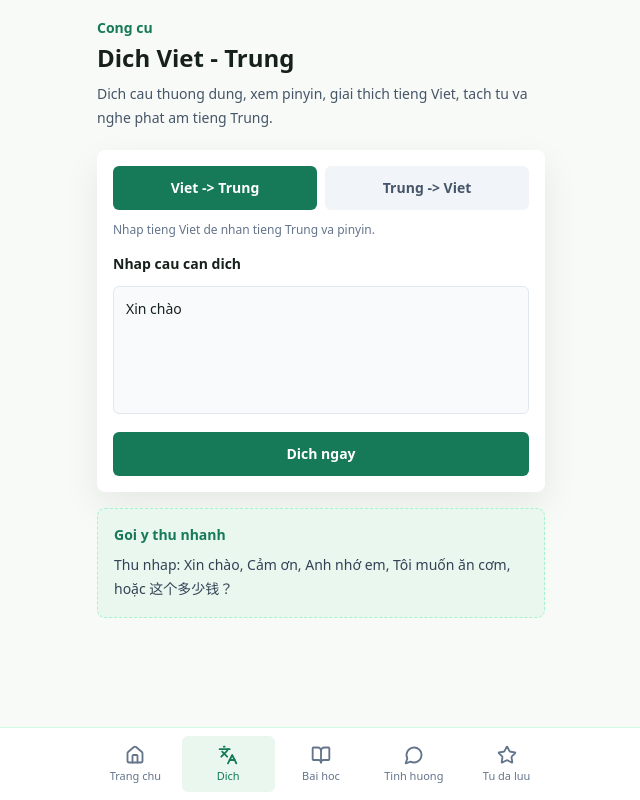
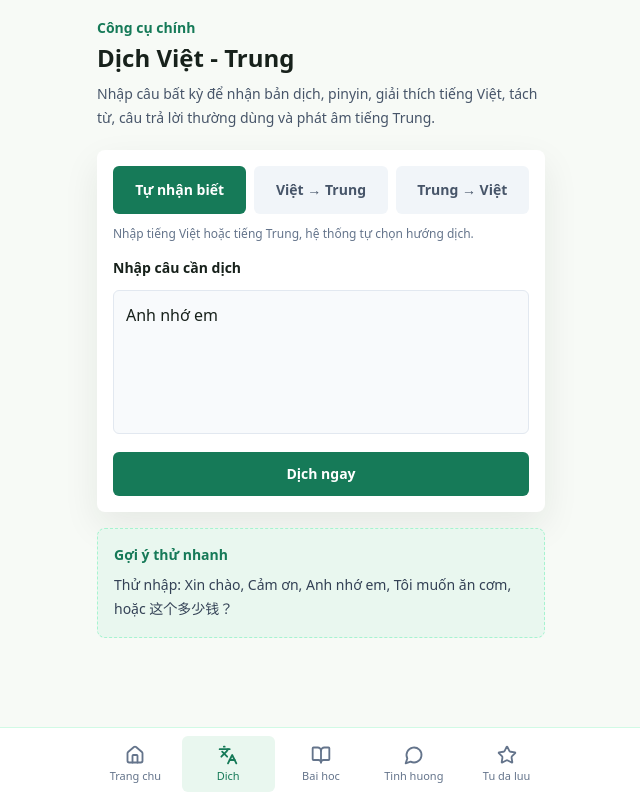
Before and after one commit to xiaoyan-yn/vietnamese-chinese-learning-app, a Next.js app: page /translate in a window 1280 px wide. Shown: the whole page, without its empty margins (319-959 px from the left). Built offline with nearby package versions, Linux system fonts and the light colour scheme.

Commit message:
Update V1.1 translation engine: app/translate/page.tsx

```diff
--- a/app/translate/page.tsx
+++ b/app/translate/page.tsx
@@ -3,18 +3,31 @@
 import { useState } from "react";
 import { TranslationResult } from "@/components/TranslationResult";
 import type {
-  TranslationDirection,
+  TranslationInputDirection,
   TranslationResult as TranslationResultType,
 } from "@/types";
 
-const directionOptions: Array<{ value: TranslationDirection; label: string; hint: string }> = [
-  { value: "vi-to-zh", label: "Viet -> Trung", hint: "Nhap tieng Viet de nhan tieng Trung va pinyin." },
-  { value: "zh-to-vi", label: "Trung -> Viet", hint: "Nhap tieng Trung de xem giai thich tieng Viet." },
+const directionOptions: Array<{ value: TranslationInputDirection; label: string; hint: string }> = [
+  {
+    value: "auto",
+    label: "Tự nhận biết",
+    hint: "Nhập tiếng Việt hoặc tiếng Trung, hệ thống tự chọn hướng dịch.",
+  },
+  {
+    value: "vi-to-zh",
+    label: "Việt → Trung",
+    hint: "Nhập tiếng Việt để nhận câu tiếng Trung, pinyin và cách dùng.",
+  },
+  {
+    value: "zh-to-vi",
+    label: "Trung → Việt",
+    hint: "Nhập tiếng Trung để xem nghĩa tiếng Việt, pinyin và tách từ.",
+  },
 ];
 
 export default function TranslatePage() {
-  const [text, setText] = useState("Xin chào");
-  const [direction, setDirection] = useState<TranslationDirection>("vi-to-zh");
+  const [text, setText] = useState("Anh nhớ em");
+  const [direction, setDirection] = useState<TranslationInputDirection>("auto");
   const [result, setResult] = useState<TranslationResultType | null>(null);
   const [loading, setLoading] = useState(false);
   const [error, setError] = useState("");
@@ -22,7 +35,7 @@ export default function TranslatePage() {
   async function handleTranslate() {
     const trimmedText = text.trim();
     if (!trimmedText) {
-      setError("Vui long nhap cau can dich.");
+      setError("Vui lòng nhập câu cần dịch.");
       setResult(null);
       return;
     }
@@ -39,7 +52,7 @@ export default function TranslatePage() {
 
       const payload = await response.json();
       if (!response.ok) {
-        throw new Error(payload.error || "Khong the dich cau nay.");
+        throw new Error(payload.error || "Không thể dịch câu này.");
       }
 
       setResult(payload as TranslationResultType);
@@ -48,7 +61,7 @@ export default function TranslatePage() {
       setError(
         translationError instanceof Error
           ? translationError.message
-          : "Da co loi khi dich. Vui long thu lai.",
+          : "Đã có lỗi khi dịch. Vui lòng thử lại.",
       );
     } finally {
       setLoading(false);
@@ -58,20 +71,20 @@ export default function TranslatePage() {
   return (
     <main className="page-wrap">
       <header>
-        <p className="text-sm font-semibold text-leaf">Cong cu</p>
-        <h1 className="mt-1 text-2xl font-bold text-ink">Dich Viet - Trung</h1>
+        <p className="text-sm font-semibold text-leaf">Công cụ chính</p>
+        <h1 className="mt-1 text-2xl font-bold text-ink">Dịch Việt - Trung</h1>
         <p className="mt-2 text-sm leading-6 text-slate-600">
-          Dich cau thuong dung, xem pinyin, giai thich tieng Viet, tach tu va nghe
-          phat am tieng Trung.
+          Nhập câu bất kỳ để nhận bản dịch, pinyin, giải thích tiếng Việt, tách từ,
+          câu trả lời thường dùng và phát âm tiếng Trung.
         </p>
       </header>
 
       <section className="mt-5 rounded-lg bg-white p-4 shadow-soft">
-        <div className="grid grid-cols-2 gap-2">
+        <div className="grid grid-cols-3 gap-2">
           {directionOptions.map((option) => (
             <button
               key={option.value}
-              className={`rounded-md px-3 py-3 text-sm font-semibold ${
+              className={`min-h-12 rounded-md px-2 py-3 text-sm font-semibold ${
                 direction === option.value ? "bg-leaf text-white" : "bg-slate-100 text-slate-600"
               }`}
               onClick={() => {
@@ -91,13 +104,17 @@ export default function TranslatePage() {
         </p>
 
         <label htmlFor="translate-input" className="mt-4 block text-sm font-semibold text-ink">
-          Nhap cau can dich
+          Nhập câu cần dịch
         </label>
         <textarea
           id="translate-input"
-          className="mt-3 min-h-32 w-full resize-none rounded-md border border-slate-200 bg-slate-50 p-3 text-sm outline-none focus:border-leaf focus:bg-white"
+          className="mt-3 min-h-36 w-full resize-none rounded-md border border-slate-200 bg-slate-50 p-3 text-base outline-none focus:border-leaf focus:bg-white"
           onChange={(event) => setText(event.target.value)}
-          placeholder={direction === "vi-to-zh" ? "Vi du: Xin chào" : "例如：你好"}
+          placeholder={
+            direction === "zh-to-vi"
+              ? "例如：你今天吃饭了吗？"
+              : "Ví dụ: Anh nhớ em / Cái này bao nhiêu tiền?"
+          }
           value={text}
         />
 
@@ -111,7 +128,7 @@ export default function TranslatePage() {
           onClick={handleTranslate}
           type="button"
         >
-          {loading ? "Dang dich..." : "Dich ngay"}
+          {loading ? "Đang dịch..." : "Dịch ngay"}
         </button>
       </section>
 
@@ -120,9 +137,9 @@ export default function TranslatePage() {
           <TranslationResult result={result} />
         ) : (
           <div className="rounded-lg border border-dashed border-emerald-200 bg-mint p-4">
-            <p className="text-sm font-semibold text-leaf">Goi y thu nhanh</p>
+            <p className="text-sm font-semibold text-leaf">Gợi ý thử nhanh</p>
             <p className="mt-2 text-sm leading-6 text-slate-700">
-              Thu nhap: Xin chào, Cảm ơn, Anh nhớ em, Tôi muốn ăn cơm, hoặc 这个多少钱？
+              Thử nhập: Xin chào, Cảm ơn, Anh nhớ em, Tôi muốn ăn cơm, hoặc 这个多少钱？
             </p>
           </div>
         )}
```
